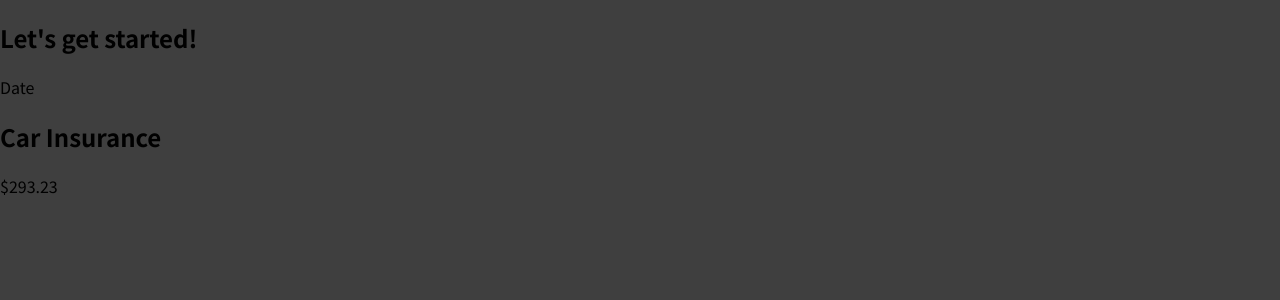
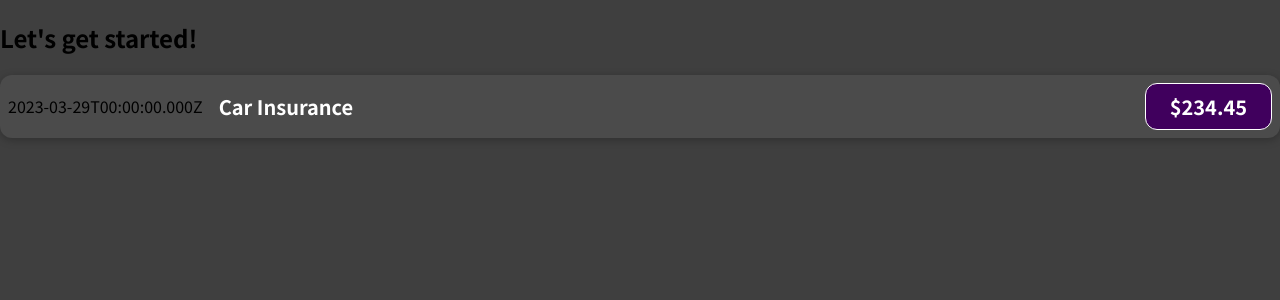
Before and after one commit to SnehaYC/Learning_React, a JavaScript app in the folder react-app/: page / in a window 1280 px wide. Shown: the top 300 px of the page. Built offline with nearby package versions, Linux system fonts and the light colour scheme.

Commit message:
Added dynamic placeholders

```diff
--- /dev/null
+++ b/react-app/src/components/ExpenseItem.css
@@ -0,0 +1,58 @@
+/** @format */
+
+.expense-item {
+  display: flex;
+  justify-content: space-between;
+  align-items: center;
+  box-shadow: 0 2px 8px rgba(0, 0, 0, 0.25);
+  padding: 0.5rem;
+  margin: 1rem 0;
+  border-radius: 12px;
+  background-color: #4b4b4b;
+}
+
+.expense-item__description {
+  display: flex;
+  flex-direction: column;
+  gap: 1rem;
+  align-items: flex-end;
+  flex-flow: column-reverse;
+  justify-content: flex-start;
+  flex: 1;
+}
+
+.expense-item h2 {
+  color: #3a3a3a;
+  font-size: 1rem;
+  flex: 1;
+  margin: 0 1rem;
+  color: white;
+}
+
+.expense-item__price {
+  font-size: 1rem;
+  font-weight: bold;
+  color: white;
+  background-color: #40005d;
+  border: 1px solid white;
+  padding: 0.5rem;
+  border-radius: 12px;
+}
+
+@media (min-width: 580px) {
+  .expense-item__description {
+    flex-direction: row;
+    align-items: center;
+    justify-content: flex-start;
+    flex: 1;
+  }
+
+  .expense-item__description h2 {
+    font-size: 1.25rem;
+  }
+
+  .expense-item__price {
+    font-size: 1.25rem;
+    padding: 0.5rem 1.5rem;
+  }
+}
--- a/react-app/src/components/ExpenseItem.js
+++ b/react-app/src/components/ExpenseItem.js
@@ -1,12 +1,16 @@
 /** @format */
+import "ExpenseItem.css";
 
 function ExpenseItem() {
+  const expenseDate = new Date(2023, 2, 29);
+  const expenseTitle = "Car Insurance";
+  const expenseAmount = 234.45;
   return (
-    <div>
-      <div>Date</div>
-      <div>
-        <h2>Car Insurance </h2>
-        <div>$293.23</div>
+    <div className="expense-item">
+      <div>{expenseDate.toISOString()}</div>
+      <div className="expense-item__description">
+        <h2>{expenseTitle} </h2>
+        <div className="expense-item__price">${expenseAmount}</div>
       </div>
     </div>
   );
```
Also changed, not shown: 1 other file (tests, documents, lock files or other folders).
